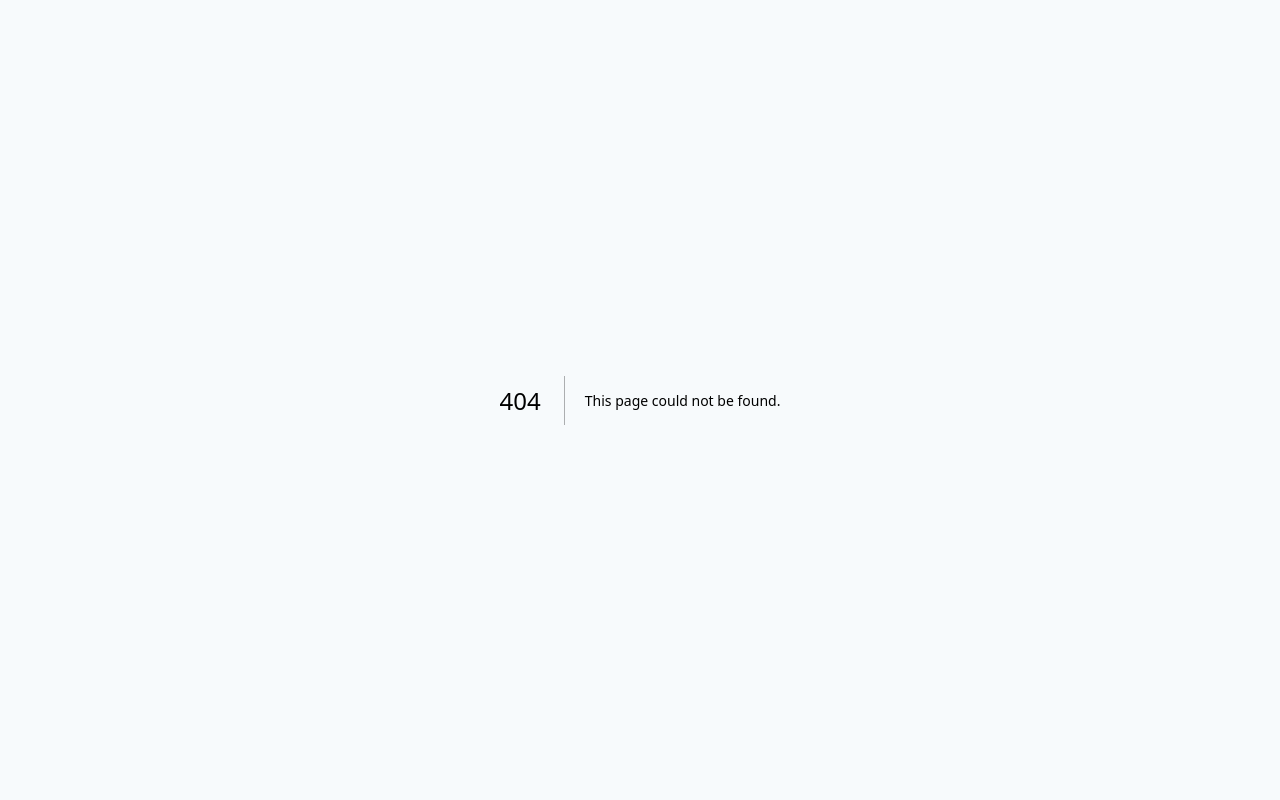
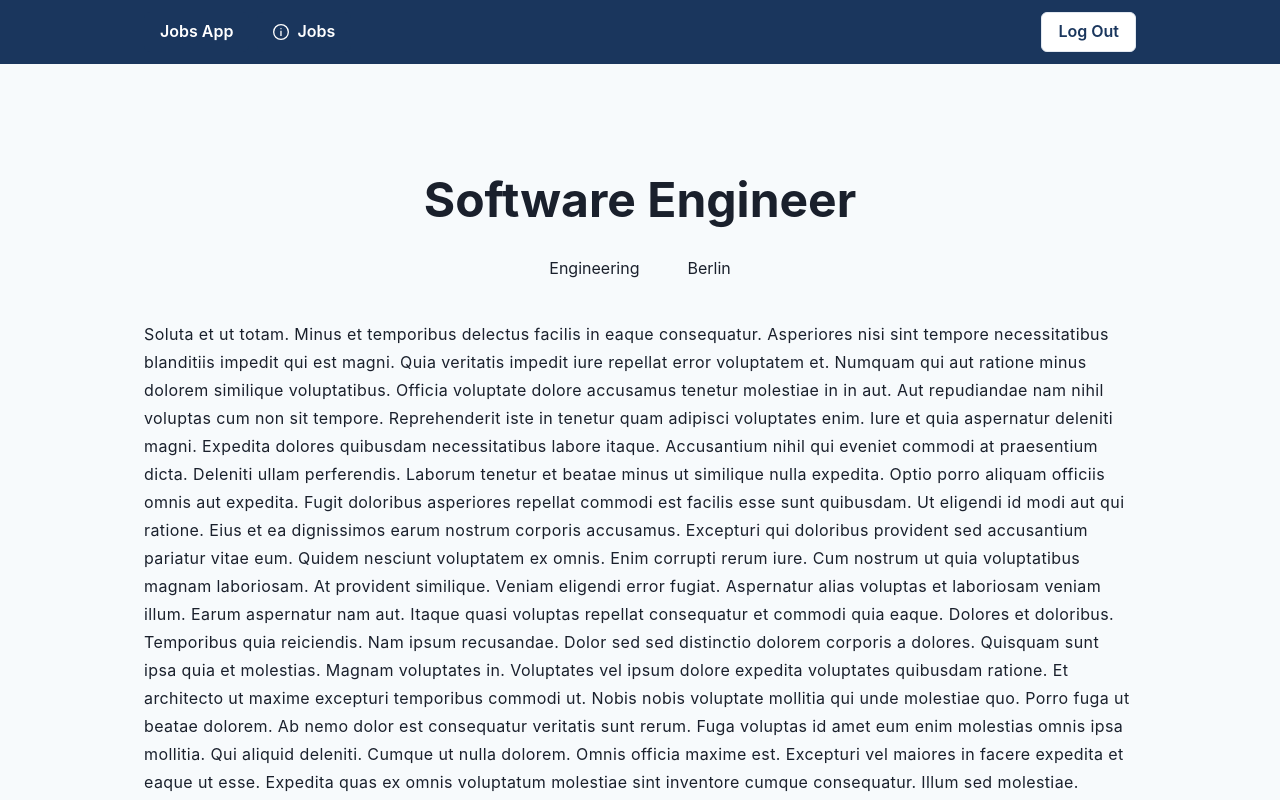
Before and after one commit to shitakemura/react-application-architecture-for-production, a Next.js app: page /dashboard/jobs/2LJ_sgmy_880G9WivH5Hf in a window 1280 px wide. Before the commit this address had no page. Built offline with nearby package versions, Linux system fonts and the light colour scheme.

Commit message:
Add DashboardJobPage

```diff
--- /dev/null
+++ b/src/features/jobs/components/dashboard-job-info/dashboard-job-info.tsx
@@ -0,0 +1,22 @@
+import { Heading, VStack, Text, HStack, Box } from '@chakra-ui/react'
+
+import { Content } from '@/components/content'
+
+import { Job } from '../../types'
+
+export const DashboardJobInfo = ({ job }: { job: Job }) => {
+  return (
+    <VStack>
+      <VStack pt="16" pb="4" spacing="8">
+        <Heading size="2xl">{job.position}</Heading>
+        <HStack spacing="12">
+          <Text>{job.department}</Text>
+          <Text>{job.location}</Text>
+        </HStack>
+      </VStack>
+      <Box w="full">
+        <Content>{job.info}</Content>
+      </Box>
+    </VStack>
+  )
+}
--- /dev/null
+++ b/src/features/jobs/components/dashboard-job-info/index.ts
@@ -0,0 +1 @@
+export * from './dashboard-job-info'
--- a/src/features/jobs/index.ts
+++ b/src/features/jobs/index.ts
@@ -1,3 +1,4 @@
+export * from './components/dashboard-job-info'
 export * from './components/jobs-list'
 export * from './components/public-job-info'
 
--- /dev/null
+++ b/src/pages/dashboard/jobs/[jobId].tsx
@@ -0,0 +1,32 @@
+import { ReactElement } from 'react'
+
+import { useRouter } from 'next/router'
+
+import { Loading } from '@/components/loading'
+import { NotFound } from '@/components/not-found'
+import { Seo } from '@/components/seo'
+import { DashboardJobInfo } from '@/features/jobs'
+import { DashboardLayout } from '@/layouts/dashboard-layout'
+import { useJob } from '@/testing/test-data'
+
+export default function DashboardJobPage() {
+  const router = useRouter()
+  const jobId = router.query.jobId as string
+
+  const job = useJob(jobId)
+
+  if (job.isLoading) return <Loading />
+
+  if (!job.data) return <NotFound />
+
+  return (
+    <>
+      <Seo title={`${job.data.position} | ${job.data.location}`} />
+      <DashboardJobInfo job={job.data} />
+    </>
+  )
+}
+
+DashboardJobPage.getLayout = function getLayout(page: ReactElement) {
+  return <DashboardLayout>{page}</DashboardLayout>
+}
--- a/src/testing/test-data.ts
+++ b/src/testing/test-data.ts
@@ -157,3 +157,5 @@ export const useUser = () => useTestData(getUser())
 
 export const useJobs = (organizationId: string) =>
   useTestData(getJobs(organizationId))
+
+export const useJob = (id: string) => useTestData(getJob(id))
```
